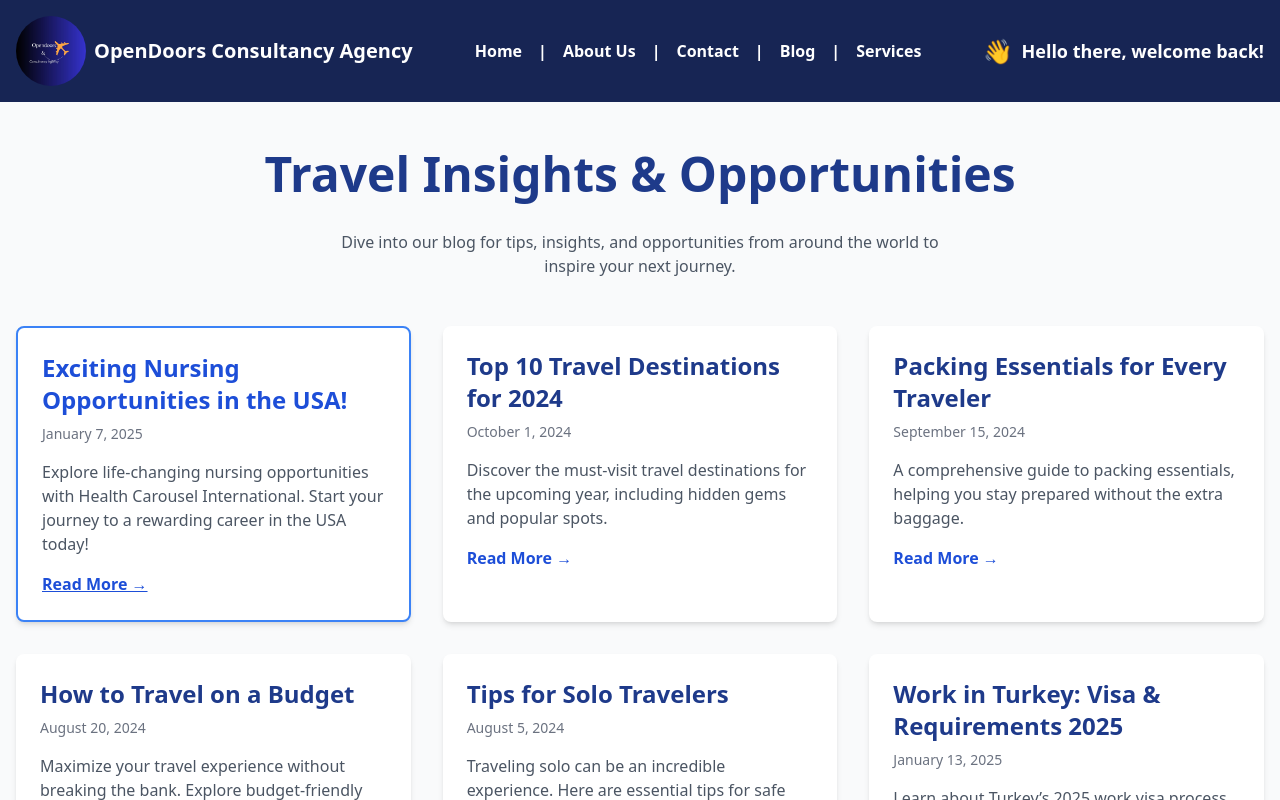
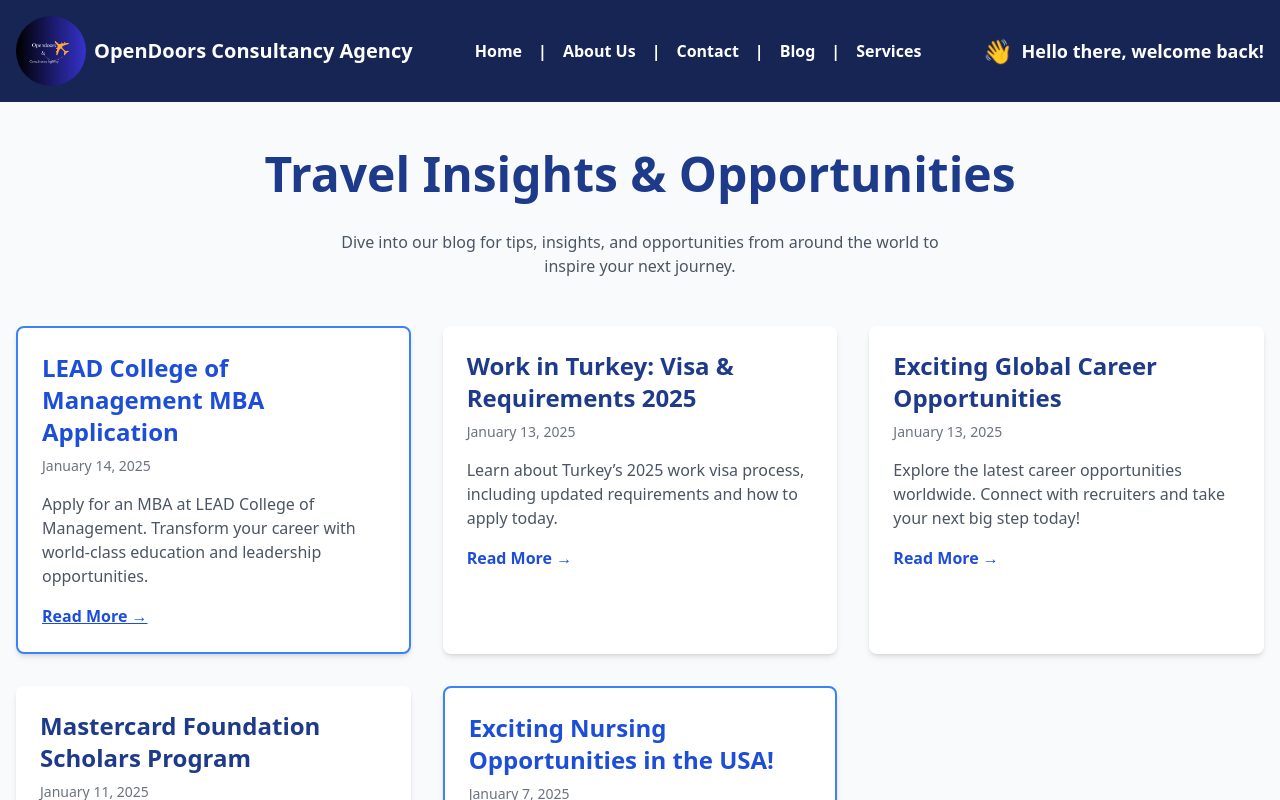
Before and after one commit to RUTHJEMELI/travelling, a React (Create React App) app: page /blog in a window 1280 px wide. Shown: the top 800 px of the page. Built offline with nearby package versions, Linux system fonts and the light colour scheme.

Commit message:
added mba

```diff
--- a/src/pages/Blog.jsx
+++ b/src/pages/Blog.jsx
@@ -1,7 +1,7 @@
 import React from 'react';
 
 function Blog() {
-	const posts = [
+	let posts = [
 		{
 			title: 'Exciting Nursing Opportunities in the USA!',
 			date: 'January 7, 2025',
@@ -10,35 +10,6 @@ function Blog() {
 			link: 'https://www.passportusa.com/nursing-jobs-usa',
 			highlight: true, // Special highlight
 		},
-		{
-			title: 'Top 10 Travel Destinations for 2024',
-			date: 'October 1, 2024',
-			description:
-				'Discover the must-visit travel destinations for the upcoming year, including hidden gems and popular spots.',
-			link: '#',
-		},
-		{
-			title: 'Packing Essentials for Every Traveler',
-			date: 'September 15, 2024',
-			description:
-				'A comprehensive guide to packing essentials, helping you stay prepared without the extra baggage.',
-			link: '#',
-		},
-		{
-			title: 'How to Travel on a Budget',
-			date: 'August 20, 2024',
-			description:
-				'Maximize your travel experience without breaking the bank. Explore budget-friendly tips for every destination.',
-			link: '#',
-		},
-		{
-			title: 'Tips for Solo Travelers',
-			date: 'August 5, 2024',
-			description:
-				'Traveling solo can be an incredible experience. Here are essential tips for safe and enjoyable solo journeys.',
-			link: '#',
-		},
-		// New Cards
 		{
 			title: 'Work in Turkey: Visa & Requirements 2025',
 			date: 'January 13, 2025',
@@ -60,7 +31,20 @@ function Blog() {
 				'Explore the latest career opportunities worldwide. Connect with recruiters and take your next big step today!',
 			link: 'https://chancenkarte.com/en/candidates/',
 		},
+		{
+			title: 'LEAD College of Management MBA Application',
+			date: 'January 14, 2025',
+			description:
+				'Apply for an MBA at LEAD College of Management. Transform your career with world-class education and leadership opportunities.',
+			link: 'https://admission.lead.ac.in/lead-college-of-management-mba-application/',
+		},
 	];
+
+	// Sort posts by date (descending order)
+	posts.sort((a, b) => new Date(b.date) - new Date(a.date));
+
+	// Highlight the latest post
+	posts[0].highlight = true;
 
 	return (
 		<div className='bg-gray-50 py-12'>
```
